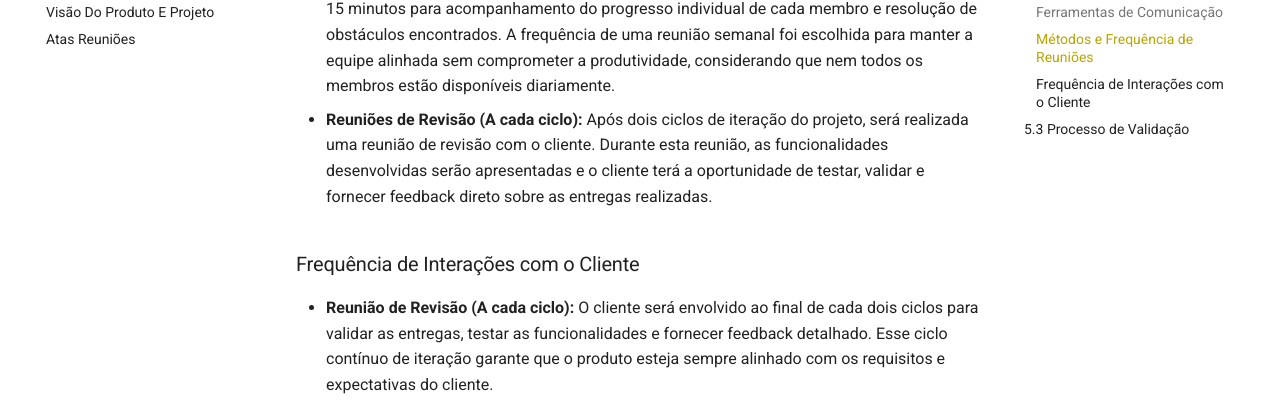
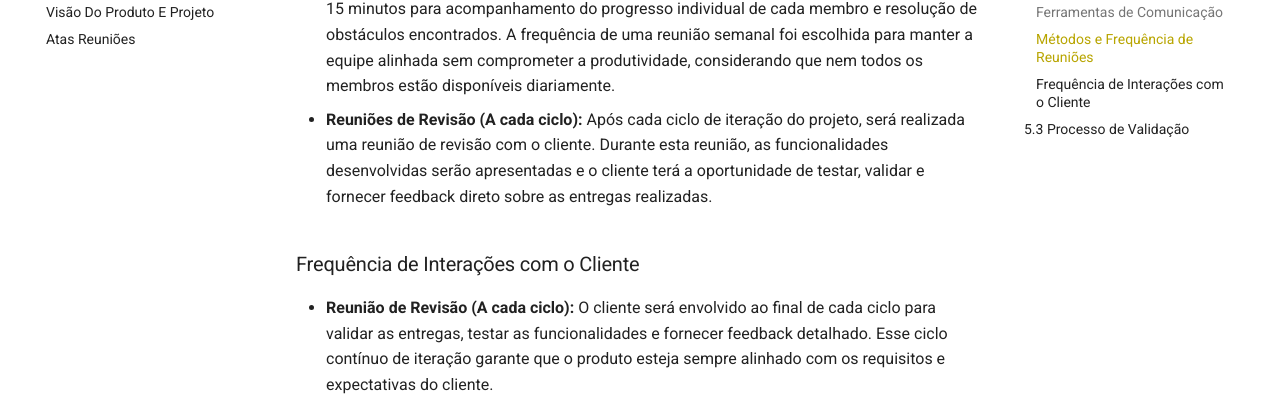
Before and after one commit to mdsreq-fga-unb/2024.2-T01-FamintosBurguer, an MkDocs documentation site: the page built from docs/ProdutoProjeto/5_Interação.md, in a window 1280 px wide and 900 px high, scrolled down 1201 px. Shown: the part 150-556 px from the top of the window. Built offline with MkDocs 1.6.1 and Material for MkDocs 9.7.7, drawn with Linux system fonts in a browser that asks for light colours; comment, search, counter and statistics services are not loaded.

Commit message:
Correção na descrição da frequência de reuniões de revisão no documento de interação do projeto

```diff
--- a/docs/ProdutoProjeto/5_Interação.md
+++ b/docs/ProdutoProjeto/5_Interação.md
@@ -29,10 +29,10 @@
 ### Métodos e Frequência de Reuniões
   - **Reuniões de Acompanhamento (1 vezes por semana):** Realizadas em sessões rápidas de 15 minutos para acompanhamento do progresso individual de cada membro e resolução de obstáculos encontrados. A frequência de uma reunião semanal foi escolhida para manter a equipe alinhada sem comprometer a produtividade, considerando que nem todos os membros estão disponíveis diariamente.
 
-  - **Reuniões de Revisão (A cada ciclo):** Após dois ciclos de iteração do projeto, será realizada uma reunião de revisão com o cliente. Durante esta reunião, as funcionalidades desenvolvidas serão apresentadas e o cliente terá a oportunidade de testar, validar e fornecer feedback direto sobre as entregas realizadas.
+  - **Reuniões de Revisão (A cada ciclo):** Após cada ciclo de iteração do projeto, será realizada uma reunião de revisão com o cliente. Durante esta reunião, as funcionalidades desenvolvidas serão apresentadas e o cliente terá a oportunidade de testar, validar e fornecer feedback direto sobre as entregas realizadas.
 
 ### Frequência de Interações com o Cliente
-  - **Reunião de Revisão (A cada ciclo):** O cliente será envolvido ao final de cada dois ciclos para validar as entregas, testar as funcionalidades e fornecer feedback detalhado. Esse ciclo contínuo de iteração garante que o produto esteja sempre alinhado com os requisitos e expectativas do cliente.
+  - **Reunião de Revisão (A cada ciclo):** O cliente será envolvido ao final de cada ciclo para validar as entregas, testar as funcionalidades e fornecer feedback detalhado. Esse ciclo contínuo de iteração garante que o produto esteja sempre alinhado com os requisitos e expectativas do cliente.
 ___________________________________________________________________________________
 
 ## 5.3 Processo de Validação
```
